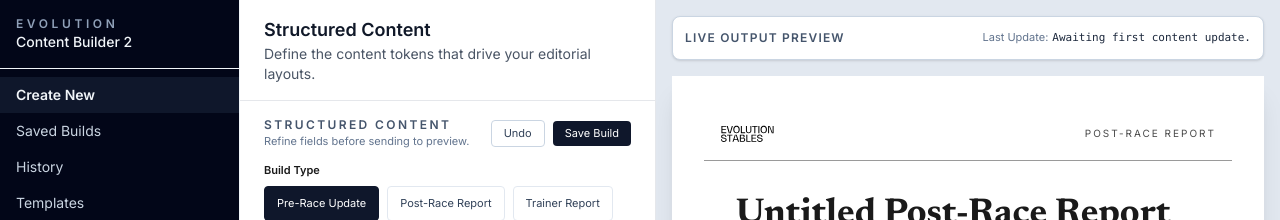
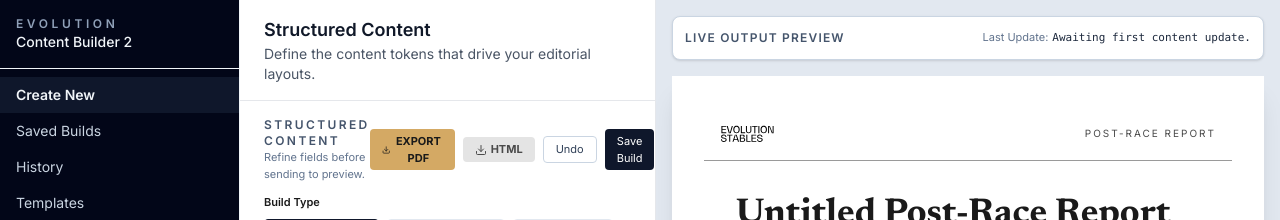
Before and after one commit to Badders80/EvolutionContentBuilder2, a React (Vite) app: page / in a window 1280 px wide. Shown: the top 220 px of the page. Built offline with nearby package versions, Linux system fonts and the light colour scheme; no server answers.

Commit message:
Remove unused @ts-expect-error directives, finalize PDF export build for ExportButton.tsx

```diff
--- /dev/null
+++ b/src/components/output/ExportButton.tsx
@@ -0,0 +1,120 @@
+import React, { useCallback, useState } from "react";
+import ReactDOMServer from 'react-dom/server';
+import { Download } from "lucide-react";
+import EditorialOutput from "../Templates/EditorialOutput";
+import { useAppContext } from "../../context/AppContext";
+import html2pdf from 'html2pdf.js';
+
+export const ExportButton: React.FC = () => {
+  const { structured } = useAppContext();
+  const [isExporting, setIsExporting] = useState(false);
+
+  const getFileName = (ext: string): string => {
+    const safeHeadline = structured.headline.replace(/[^a-z0-9]/gi, '_').substring(0, 40) || "Report";
+    const horseName = structured.horseName || "Evolution_Stables";
+    return `${horseName}_${safeHeadline}.${ext}`;
+  };
+
+  const renderHtmlString = (data: typeof structured): string => {
+    const fullHtml = ReactDOMServer.renderToStaticMarkup(
+      <EditorialOutput data={data} />
+    );
+    return `
+      <!DOCTYPE html>
+      <html lang="en">
+      <head>
+        <meta charset="UTF-8">
+        <meta name="viewport" content="width=device-width, initial-scale=1.0">
+        <title>${data.headline || "Evolution Stables Report"}</title>
+        <style>
+          body { margin: 0; padding: 0; font-family: Inter, system-ui, ui-sans-serif, sans-serif; background-color: #f7f7f7; color: #1a1a1a; }
+          .editorial-template { font-family: Inter, system-ui, ui-sans-serif, sans-serif; background-color: #ffffff; color: #1a1a1a; max-width: 800px; margin: auto; padding: 2rem; box-shadow: 0 10px 15px rgba(0,0,0,0.1); }
+          .editorial-headline { font-family: "Newsreader", Georgia, serif; font-weight: bold; line-height: 1.1; font-size: 2.25rem; }
+          .editorial-body { font-family: "Inter", system-ui, ui-sans-serif, sans-serif; font-size: 1rem; line-height: 1.6; color: #1a1a1a; }
+        </style>
+        <link rel="preconnect" href="https://fonts.googleapis.com">
+        <link rel="preconnect" href="https://fonts.gstatic.com" crossOrigin="anonymous">
+        <link
+          href="https://fonts.googleapis.com/css2?family=Inter:wght@400;500;600;700&family=Newsreader:wght@500;600;700&display=swap"
+          rel="stylesheet"
+        >
+      </head>
+      <body>
+        <div id="exported-content">${fullHtml}</div>
+      </body>
+      </html>
+    `;
+  };
+
+  const handleExportPDF = useCallback(() => {
+    setIsExporting(true);
+    const element = document.getElementById('editorial-output-container');
+    const pdfConfig: any = {
+      margin: 0.5,
+      filename: getFileName('pdf'),
+      image: { type: "jpeg", quality: 0.98 },
+      html2canvas: { scale: 2, logging: false },
+      jsPDF: { unit: 'in', format: 'A4', orientation: 'portrait' }
+    };
+    if (element) {
+      html2pdf().set(pdfConfig).from(element).save();
+    } else {
+      const tempContainer = document.createElement('div');
+      tempContainer.innerHTML = ReactDOMServer.renderToStaticMarkup(<EditorialOutput data={structured} />);
+      html2pdf().set(pdfConfig).from(tempContainer).save();
+    }
+    setTimeout(() => {
+      setIsExporting(false);
+    }, 1500);
+  }, [structured]);
+
+  const handleExportHTML = useCallback(() => {
+    setIsExporting(true);
+    try {
+      const htmlContent = renderHtmlString(structured);
+      const blob = new Blob([htmlContent], { type: "text/html;charset=utf-8" });
+      const url = URL.createObjectURL(blob);
+      const link = document.createElement("a");
+      link.href = url;
+      link.download = getFileName('html');
+      document.body.appendChild(link);
+      link.click();
+      document.body.removeChild(link);
+      URL.revokeObjectURL(url);
+    } catch (error) {
+      console.error("HTML Export Failed:", error);
+      alert("HTML export failed. Check console for details.");
+    } finally {
+      setIsExporting(false);
+    }
+  }, [structured]);
+
+  const ExportButtonClass = "flex items-center gap-1 text-[11px] px-3 py-1 rounded text-slate-900 transition-colors";
+
+  return (
+    <div className="flex items-center gap-2">
+        <button
+            type="button"
+            onClick={handleExportPDF}
+            disabled={isExporting}
+            className={ExportButtonClass}
+            style={{ backgroundColor: '#d4a964', color: '#1a1a1a', fontWeight: 'bold' }}
+            title="Export the current content as a printable PDF."
+        >
+            <Download size={12} />
+            {isExporting ? "PREPARING..." : "EXPORT PDF"}
+        </button>
+        <button
+            type="button"
+            onClick={handleExportHTML}
+            disabled={isExporting}
+            className={ExportButtonClass}
+            style={{ backgroundColor: '#e4e4e4', color: '#4a4a4a', fontWeight: 'bold' }}
+            title="Export the current content as a standalone HTML file."
+        >
+            <Download size={12} />
+            HTML
+        </button>
+    </div>
+  );
+};
--- a/src/components/output/LivePreviewPanel.tsx
+++ b/src/components/output/LivePreviewPanel.tsx
@@ -31,7 +31,9 @@ export const LivePreviewPanel: React.FC = () => {
                 </div>
             </header>
             {/* The single source of truth for the output */}
+            <div id="editorial-output-container">
                 <EditorialOutput data={structured} />
+            </div>
         </div>
     );
 }
--- a/src/components/workspace/StructuredFields.tsx
+++ b/src/components/workspace/StructuredFields.tsx
@@ -1,7 +1,7 @@
 import React, { useCallback } from "react";
 import { useAppContext } from "../../context/AppContext";
 import type { StructuredFields as StructuredFieldsType, AssistantTargetField } from "../../types";
-// import { ExportButton } from "../output/ExportButton";
+import { ExportButton } from "../output/ExportButton";
 // import { getWordCount } from "../../utils/wordCount";
 import { RefreshCw } from "lucide-react";
 
@@ -89,7 +89,7 @@ export const StructuredFields: React.FC = () => {
             </p>
           </div>
           <div className="flex items-center gap-2">
-            {/* ExportButton removed: implement or restore if available */}
+            <ExportButton />
             <button
               type="button"
               onClick={() => undo()}
```
